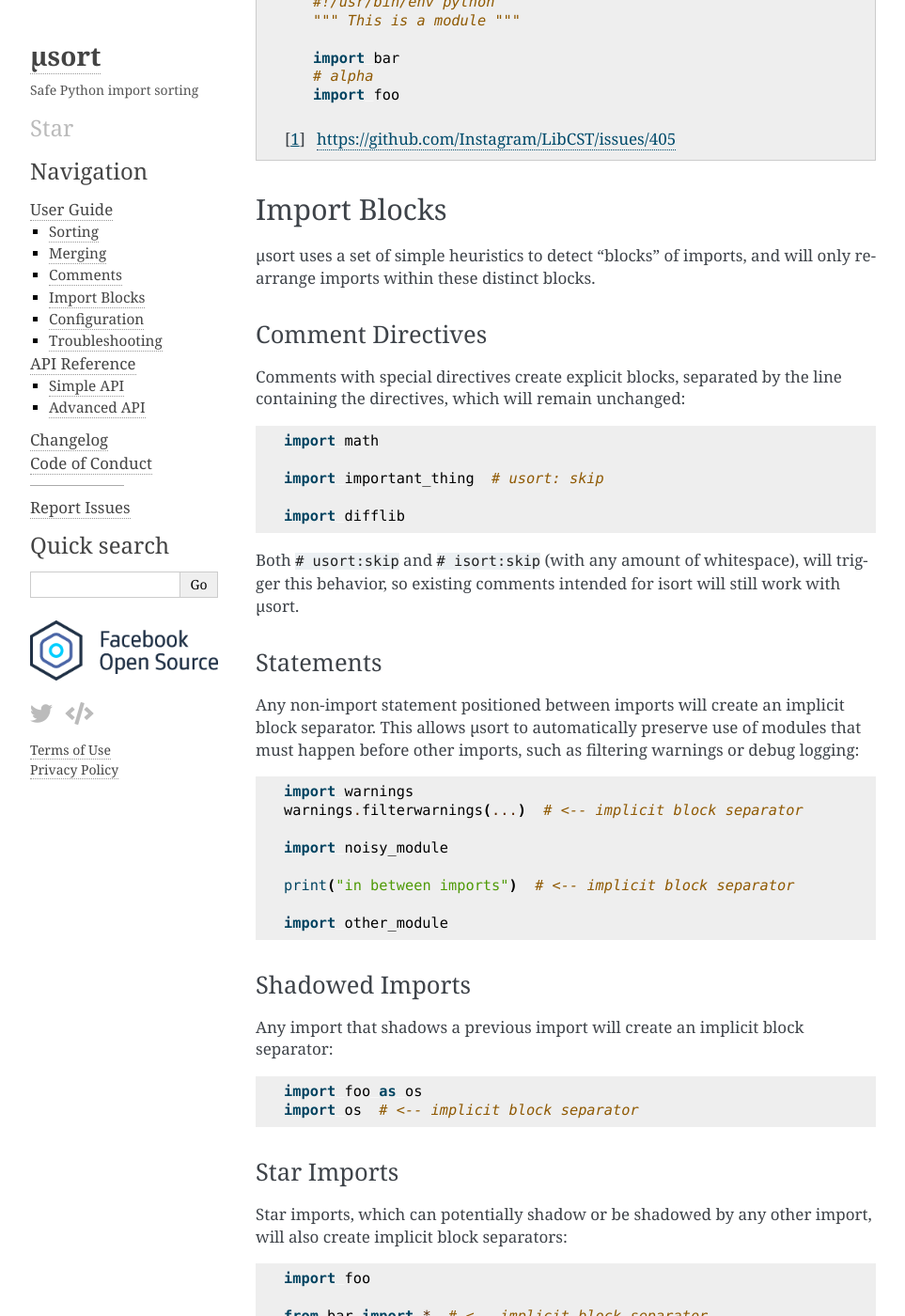
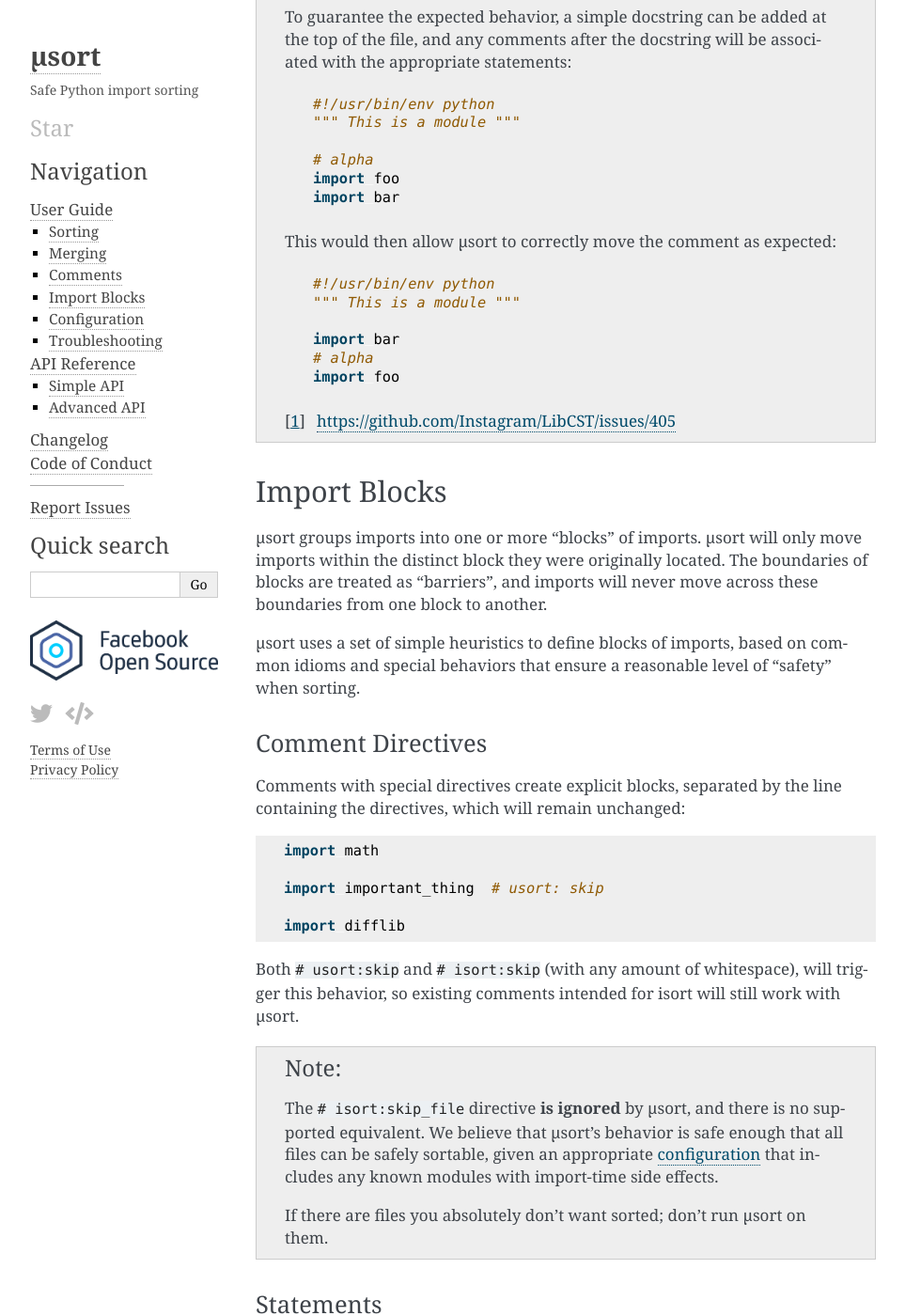
Before and after one commit to facebook/usort, a Sphinx documentation site: the page built from docs/guide.rst, in a window 1280 px wide and 1400 px high, scrolled down 5427 px. Shown: the whole window at 94% size, without its empty margins (148-1111 px from the left). Built offline with Sphinx 7.4.7, drawn with Linux system fonts in a browser that asks for light colours; pages that are not in the unit, such as notebooks, are missing from menus; some of the changed text lies outside the part shown.

Commit message:
clarifications on directives and blocks

```diff
--- a/docs/guide.rst
+++ b/docs/guide.rst
@@ -174,6 +174,20 @@
 Comments
 --------
 
+Directives
+^^^^^^^^^^
+
+µsort will obey simple `# usort:skip` directives to prevent moving import statements,
+including moving any other statements across the skipped statement::
+
+    import math
+
+    import important_thing  # usort: skip
+
+    import difflib
+
+See `Import Blocks`_ for details on how this affects sorting behavior.
+
 Associations
 ^^^^^^^^^^^^
 
@@ -217,7 +231,7 @@
 Be aware that blank lines do not impact association rules, and the blank lines in the
 example above are purely for clarity.
 
-.. note:: block comments at the beginning of a source file will not be associated with
+.. note:: Block comments at the beginning of a source file will not be associated with
     any statement, due to behavior in LibCST [#libcst405]_.
 
     This means the `# alpha` comment below will not move with the import statement
@@ -263,8 +277,13 @@
 Import Blocks
 -------------
 
-µsort uses a set of simple heuristics to detect "blocks" of imports, and will
-only rearrange imports within these distinct blocks.
+µsort groups imports into one or more "blocks" of imports. µsort will only move imports
+within the distinct block they were originally located. The boundaries of blocks are
+treated as "barriers", and imports will never move across these boundaries from one
+block to another.
+
+µsort uses a set of simple heuristics to define blocks of imports, based on common
+idioms and special behaviors that ensure a reasonable level of "safety" when sorting.
 
 Comment Directives
 ^^^^^^^^^^^^^^^^^^
@@ -281,6 +300,13 @@
 Both ``# usort:skip`` and ``# isort:skip`` (with any amount of whitespace),
 will trigger this behavior, so existing comments intended for isort will still
 work with µsort.
+
+.. note:: The ``# isort:skip_file`` directive **is ignored** by µsort, and there
+    is no supported equivalent. We believe that µsort's behavior is safe enough that
+    all files can be safely sortable, given an appropriate `configuration`_ that
+    includes any known modules with import-time side effects.
+
+    If there are files you absolutely don't want sorted; don't run µsort on them.
 
 Statements
 ^^^^^^^^^^
```
